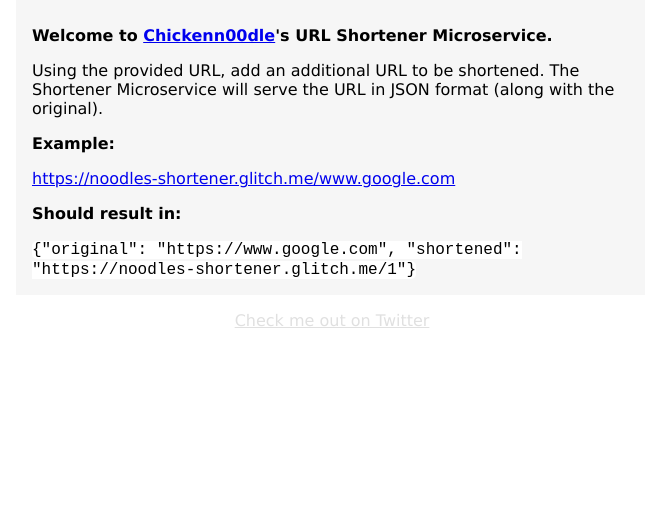
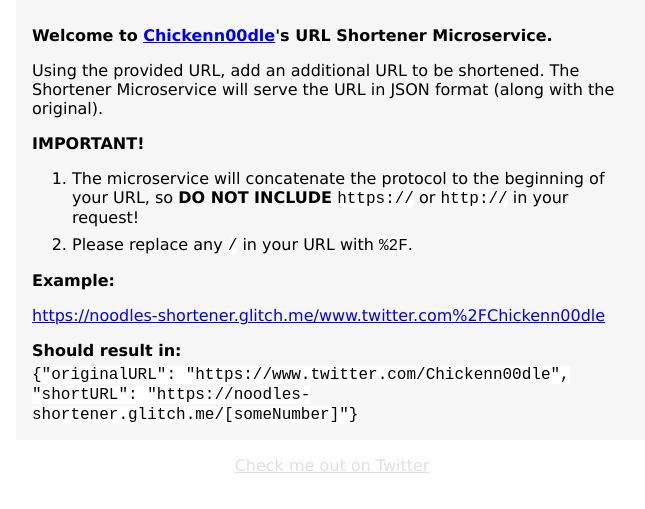
Before and after one commit to chickenn00dle/noodles-shortener, a website: page views/index.html in a window 1280 px wide. Shown: the part 89-598 px from the top of the page, without its empty margins (308-953 px from the left). Drawn offline with nearby package versions, Linux system fonts and the light colour scheme.

Commit message:
Checkpoint

```diff
--- a/package.json
+++ b/package.json
@@ -12,8 +12,7 @@
   "dependencies": {
     "express": "^4.16.2",
     "mongodb": "^2.2.33",
-    "request": "^2.83.0",
-    "valid-url": "^1.0.9"
+    "request": "^2.83.0"
   },
   "engines": {
     "node": "8.x"
--- a/public/style.css
+++ b/public/style.css
@@ -17,11 +17,19 @@ main {
   width: 95%;
 }
 
-h1 {
+h1, h2 {
   color: blue;
   margin-bottom: 1rem;
   text-align: center;
   font-size: 2rem;
+}
+
+p {
+  margin-bottom: .25rem;
+}
+
+ul, ol, li {
+  margin-bottom: .5rem;
 }
 
 code {
--- a/server.js
+++ b/server.js
@@ -13,8 +13,9 @@ app.get('/', (req, res) => {
 
 app.get('/:passedURI', (req, res) => {
   let url = req.params.passedURI;
+  console.log(url);
 
-  // Corrects url param adding https:// or dirname
+  // Corrects url param adding https:// or https://https://noodles-shortener.glitch.me
   if (/^[0-9]/.test(url)) {
     url = 'https://noodles-shortener.glitch.me/' + url;
   } else if (!/^https*:\/\//.test(url)) {
--- a/views/index.html
+++ b/views/index.html
@@ -18,18 +18,24 @@
     <main>
       <p><strong>Welcome to <a href="https://twitter.com/ChickenN00dle" target="_blank">Chickenn00dle</a>'s URL Shortener Microservice.</strong></p>
       <p>Using the provided URL, add an additional URL to be shortened. The Shortener Microservice will serve the URL in JSON format (along with the original).</p>
+
+      <p><strong>IMPORTANT!</strong></p>
+      <ol>
+        <li>The microservice will concatenate the protocol to the beginning of your URL, so <strong>DO NOT INCLUDE</strong> <code>https://</code> or <code>http://</code> in your request!</li>
+        <li>Please replace any <code>/</code> in your URL with <code>%2F</code>.</li>
+      </ol>
       <div class="box">
         <p>
           <strong>Example:</strong>
         </p>
         <p>
-          <a href="https://noodles-shortener.glitch.me/www.google.com">https://noodles-shortener.glitch.me/www.google.com</a>
+          <a href="https://noodles-shortener.glitch.me/www.twitter.com%2FChickenn00dle">https://noodles-shortener.glitch.me/www.twitter.com%2FChickenn00dle</a>
         </p>
         <p>
           <strong>Should result in:</strong>
         </p>
         <code>
-          {"original": "https://www.google.com", "shortened": "https://noodles-shortener.glitch.me/1"}
+          {"originalURL": "https://www.twitter.com/Chickenn00dle", "shortURL": "https://noodles-shortener.glitch.me/[someNumber]"}
         </code>
       </div>
     </main>
```
